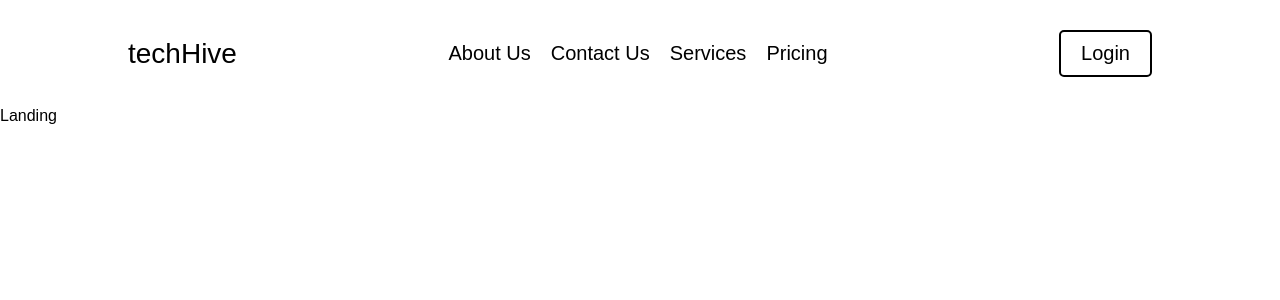
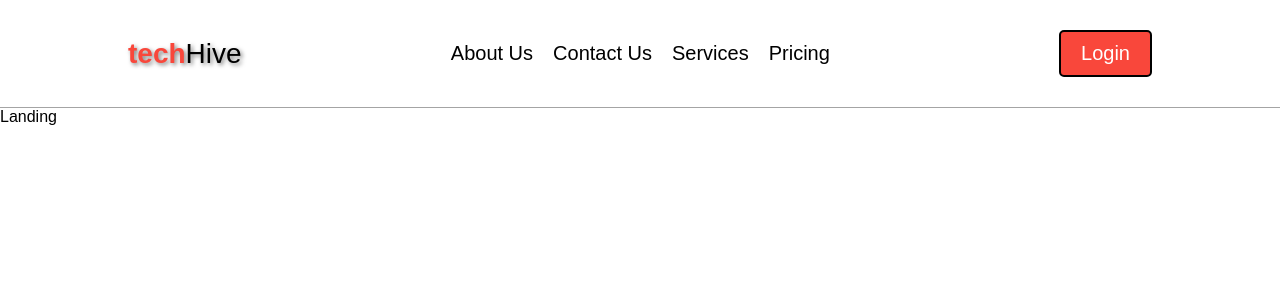
Before and after one commit to Gayan65/devWeb, a React (Create React App) app in the folder frontend/: page / in a window 1280 px wide. Shown: the top 300 px of the page. Built offline with nearby package versions, Linux system fonts and the light colour scheme; a web font is replaced by a local one.

Commit message:
nav bar bottom border, logo shadow add

```diff
--- a/frontend/src/components/nav/Nav.js
+++ b/frontend/src/components/nav/Nav.js
@@ -4,7 +4,9 @@ const Nav = () => {
     return (
         <div>
             <header>
-                <div className="nav-logo">techHive</div>
+                <div className="nav-logo">
+                    <span className="logo-letters">tech</span>Hive
+                </div>
                 <nav>
                     <ul className="nav-links">
                         <li>
--- a/frontend/src/styles/main.css
+++ b/frontend/src/styles/main.css
@@ -1,4 +1,5 @@
 @import url("https://fonts.googleapis.com/css2?family=Inria+Sans&family=Libre+Baskerville&display=swap");
+
 * {
     box-sizing: border-box;
     margin: 0;
@@ -14,11 +15,13 @@ a,
     font-size: 20px;
     color: #000000;
     text-decoration: none;
+    transition: color, 0.15s;
 }
 
 .nav-logo {
     font-size: 28px;
     display: inline-block;
+    text-shadow: 2px 2px 4px rgba(0, 0, 0, 0.5);
 }
 
 header {
@@ -27,6 +30,7 @@ header {
     justify-content: space-between;
     align-items: center;
     padding: 30px 10%;
+    border-bottom: #0000005b solid 1px;
 }
 
 .nav-links,
@@ -47,8 +51,19 @@ nav,
     margin-right: 20px; /* Adjust the margin between navigation items */
 }
 
+a:hover {
+    color: #f9473b;
+}
+
 .cta {
     padding: 10px 20px; /* Adjust padding for login CTA */
     border: 2px solid #000; /* Add a border for better visibility */
     border-radius: 5px; /* Add border-radius for a rounded appearance */
+    color: #ffff;
+    background-color: #f9473b;
 }
+
+.logo-letters {
+    color: #f9473b;
+    font-weight: 700;
+}
```
